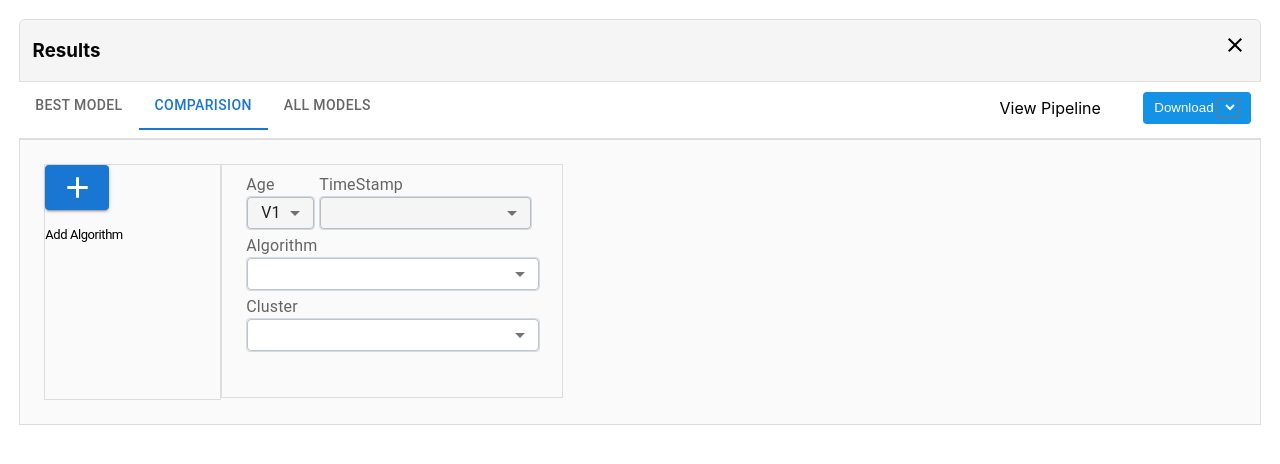
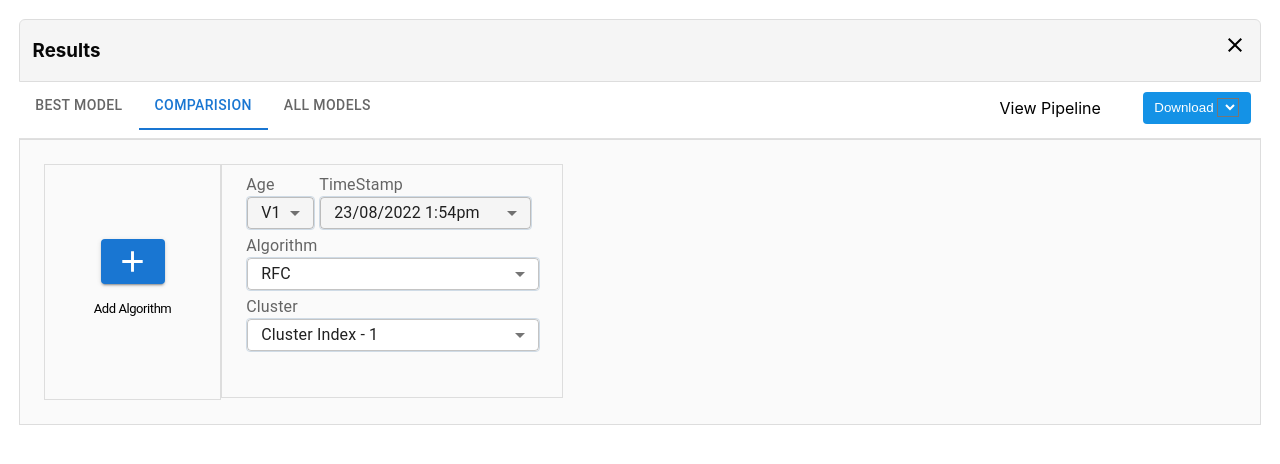
Before and after one commit to Nikhil9958/FinalNewgen, a React (Create React App) app: page / in a window 1280 px wide. Both pictures are taken after a click on the tab "COMPARISION". Shown: the top 464 px of the page. Built offline with nearby package versions, Linux system fonts and the light colour scheme.

Commit message:
Fixed alignment of addAlgo button and entered default data in Card

```diff
--- a/src/Components/BasicTabs/BasicTabs.css
+++ b/src/Components/BasicTabs/BasicTabs.css
@@ -70,3 +70,12 @@
     opacity: 1;
     box-sizing: border-box;
 }
+
+.addAlgorithmSubContainer {
+    height: 100%;
+    width: 100%;
+    display: flex;
+    flex-direction: column;
+    align-items: center;
+    justify-content: center;
+}
--- a/src/Components/BasicTabs/BasicTabs.jsx
+++ b/src/Components/BasicTabs/BasicTabs.jsx
@@ -16,7 +16,16 @@ import Card from '../Card/Card';
 const defaultFixedBoxValue = {
   versionKey:'V1',
   versionValue:'V1',
-  isDeletable : false
+  isDeletable : false,
+
+  timeStampKey:'T1',
+  timeStampValue:'23/08/2022 1:54pm',
+
+  algorithmKey:'RFC',
+  algorithmValue:'RFC',
+
+  clusterKey:'C1',
+  clusterValue:'Cluster Index - 1'
 }
 
 function TabPanel(props) {
@@ -78,7 +87,7 @@ export default function BasicTabs() {
       <TabPanel value={value} index={1} className='card-container'>
         <div style={{ display: 'flex' }}>
           <div className='addAlgorithm'>
-            <div style={{ height: '100%', width: '100%' }}>
+            <div className='addAlgorithmSubContainer'>
               <Button variant="contained" className='addButton'><AddIcon fontSize='large' /></Button>
               <p className='addAlgoText'>Add Algorithm</p>
             </div>
--- a/src/Components/Card/Card.jsx
+++ b/src/Components/Card/Card.jsx
@@ -20,26 +20,30 @@ const Card = (props) => {
                 </Grid>
                 <Grid item >
                     <InputLabel id="timestamp-label" className='formLabel'>TimeStamp</InputLabel>
-                    <Select value={'V1'} labelId='timestamp-label' className='timeStamp'>
-                        <MenuItem value={10}>Ten</MenuItem>
-                        <MenuItem value={20}>Twenty</MenuItem>
-                        <MenuItem value={30}>Thirty</MenuItem>
+                    <Select value={props.data.timeStampKey} labelId='timestamp-label' className='timeStamp'>
+                        <MenuItem value={props.data.timeStampKey}>{props.data.timeStampValue}</MenuItem>
                     </Select>
                 </Grid>
                 <Grid item>
                     <InputLabel id="algorithm-label" className='formLabel'>Algorithm</InputLabel>
-                    <Select value={'V1'} labelId='algorithm-label' className='algorithm'>
-                        <MenuItem value={10}>Ten</MenuItem>
-                        <MenuItem value={20}>Twenty</MenuItem>
-                        <MenuItem value={30}>Thirty</MenuItem>
+                    <Select value={props.data.algorithmKey} labelId='algorithm-label' className='algorithm'>
+                        <MenuItem value={props.data.algorithmKey}>{props.data.algorithmValue}</MenuItem>
                     </Select>
                 </Grid>
                 <Grid item>
                     <InputLabel id="cluster-label" className='formLabel'>Cluster</InputLabel>
-                    <Select value={'V1'} labelId='cluster-label' className='cluster'>
-                        <MenuItem value={10}>Ten</MenuItem>
-                        <MenuItem value={20}>Twenty</MenuItem>
-                        <MenuItem value={30}>Thirty</MenuItem>
+                    <Select value={props.data.clusterKey} labelId='cluster-label' className='cluster'>
+                        <MenuItem value={props.data.clusterKey}>{props.data.clusterValue}</MenuItem>
+                        <MenuItem value={'C2'}>Cluster Index - 2</MenuItem>
+                        <MenuItem value={'C3'}>Cluster Index - 3</MenuItem>
+                        <MenuItem value={'C4'}>Cluster Index - 4</MenuItem>
+                        <MenuItem value={'C5'}>Cluster Index - 5</MenuItem>
+                        <MenuItem value={'C5'}>Cluster Index - 6</MenuItem>
+                        <MenuItem value={'C5'}>Cluster Index - 7</MenuItem>
+                        <MenuItem value={'C5'}>Cluster Index - 8</MenuItem>
+                        <MenuItem value={'C5'}>Cluster Index - 9</MenuItem>
+                        <MenuItem value={'C5'}>Cluster Index - 10</MenuItem>
+
                     </Select>
                 </Grid>
             </Grid>
```
